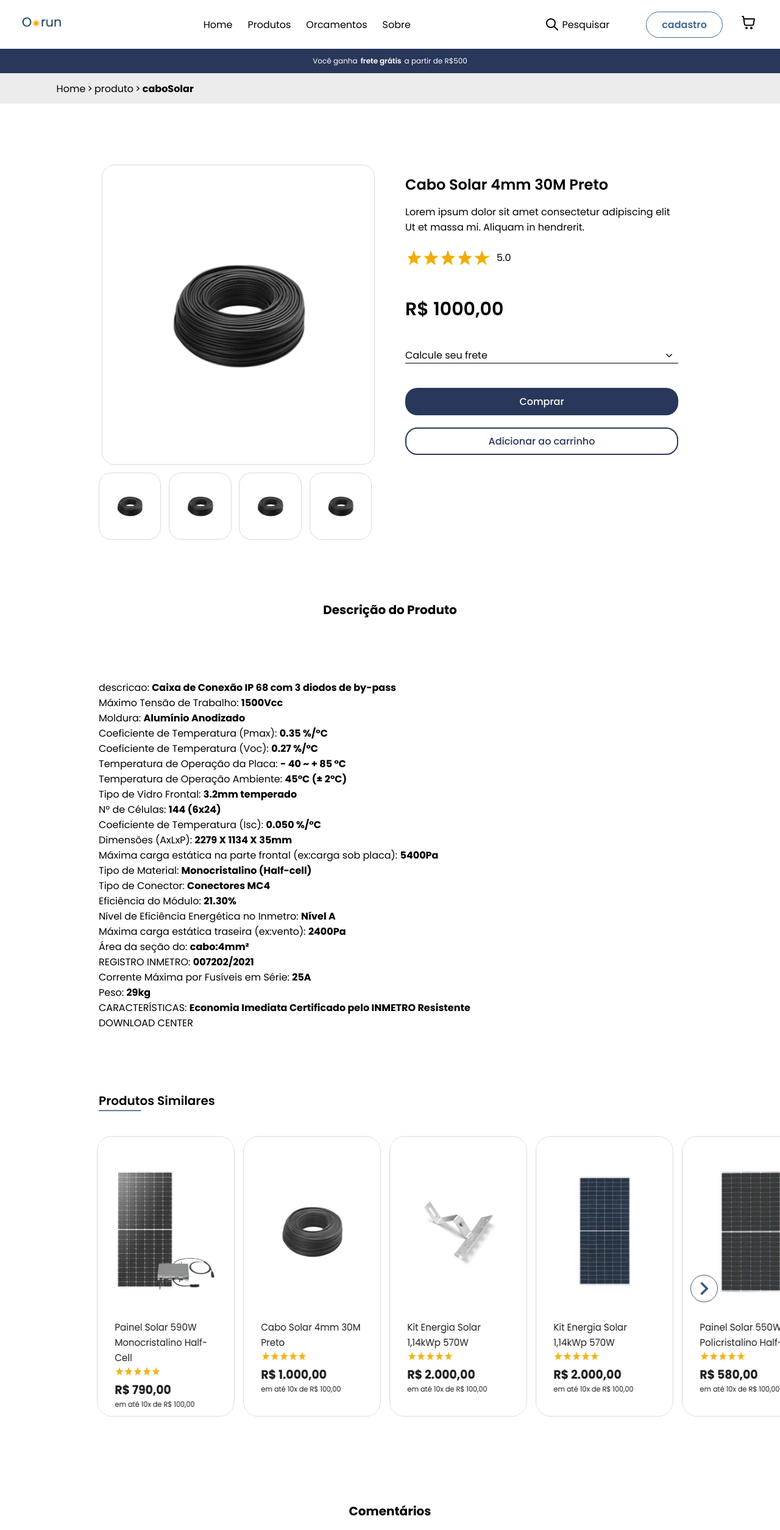
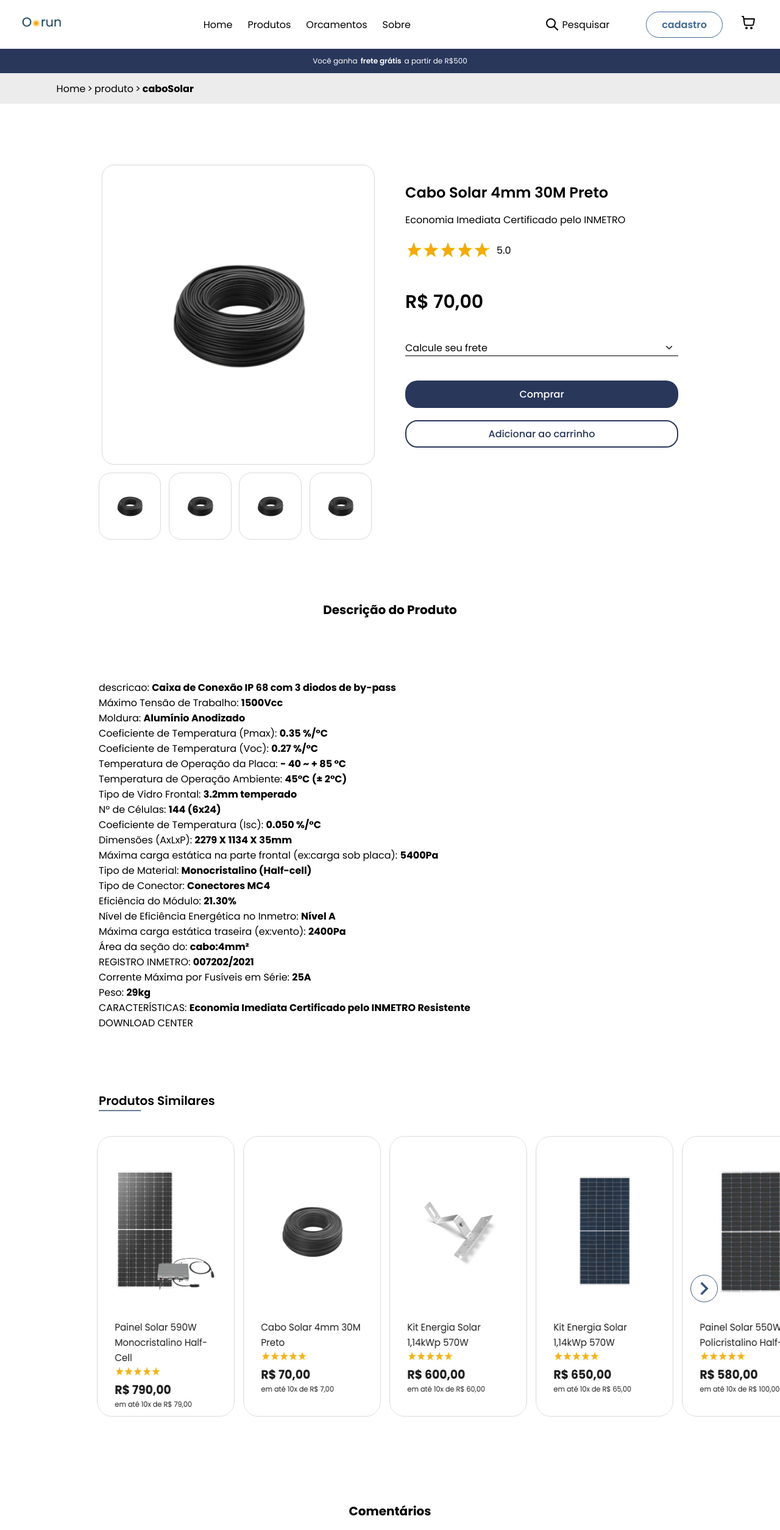
Before and after one commit to hackathon-equipe/HackathonFrontEnd, a Vue app: page /produto/caboSolar in a window 1280 px wide. Shown: the top 2509 px of the page at 61% size. Built offline with nearby package versions, Linux system fonts and the light colour scheme.

Commit message:
FIX: arrumando erros #52

```diff
--- a/src/components/footer/Navegação/LinksFooter.vue
+++ b/src/components/footer/Navegação/LinksFooter.vue
@@ -5,7 +5,7 @@
    <div class="links-navegacao">
      <span>Páginas</span>
      <RouterLink to="/">Home</RouterLink>
-     <RouterLink to="/produtos">Produtos</RouterLink>
+     <RouterLink to="/produtos/all">Produtos</RouterLink>
      <RouterLink to="/orcamentos">Orçamento</RouterLink>
      <RouterLink to="/sobre">Sobre</RouterLink>
    </div>
--- a/src/components/produtos/PadraoProdutos.vue
+++ b/src/components/produtos/PadraoProdutos.vue
@@ -13,6 +13,7 @@
     <div class="produto" v-for="(text, index) in FiltrosStore.filtro" :key="index">
       <SlideComponent
         :img="text.imageUrl"
+        :imagem="text.imagens"
         :nome="text.nome"
         :preco="text.preco"
         :parcelas="text.parcelas"
--- a/src/components/produtos/informacoes/InformacoesProduto.vue
+++ b/src/components/produtos/informacoes/InformacoesProduto.vue
@@ -32,8 +32,7 @@
     <div class="informacoes">
       <span class="nome">{{ nome }}</span>
       <span class="descricao"
-        >Lorem ipsum dolor sit amet consectetur adipiscing elit Ut et massa mi. Aliquam in
-        hendrerit.</span
+        >Economia Imediata Certificado pelo INMETRO</span
       >
       <div class="estrelas"><img class="oii" src="@/assets/images/estrelas.png" /><span>5.0</span></div>
       <span class="preco">R$ {{ preco.toFixed(2).replace('.',',') }}</span>
--- a/src/stores/produtosStore.js
+++ b/src/stores/produtosStore.js
@@ -6,11 +6,12 @@
     {
       nome: 'Painel Solar 590W Monocristalino Half-Cell',
       imageUrl: 'placa',
+      imagens: ['placa1','placa2','placa3'],
       preco: 790.0,
       material: ['Silício Monocristalino'],
       potencia: 590,
       marca: 'elgin',
-      parcelas: 'em até 10x de R$ 100,00',
+      parcelas: 'em até 10x de R$ 79,00',
       qntdVendas: 1,
       VerMais: {
         'descricao': 'Caixa de Conexão IP 68 com 3 diodos de by-pass',
@@ -42,8 +43,8 @@
     {
       nome: 'Cabo Solar 4mm 30M Preto',
       imageUrl: 'caboSolar',
-      preco: 1000.0,
-      parcelas: 'em até 10x de R$ 100,00',
+      preco: 70.0,
+      parcelas: 'em até 10x de R$ 7,00',
       material: ['Células de Silício Amorfo'],
       potencia: 400,
       marca: 'weg',
@@ -78,8 +79,8 @@
     {
       nome: 'Kit Energia Solar 1,14kWp 570W',
       imageUrl: 'estruturaSolar',
-      preco: 2000.0,
-      parcelas: 'em até 10x de R$ 100,00',
+      preco: 600.0,
+      parcelas: 'em até 10x de R$ 60,00',
       material: ['alumínio'],
       potencia: 500,
       marca: 'weg',
@@ -115,8 +116,8 @@
     {
       nome: 'Kit Energia Solar 1,14kWp 570W',
       imageUrl: 'placa3',
-      preco: 2000.0,
-      parcelas: 'em até 10x de R$ 100,00',
+      preco: 650.0,
+      parcelas: 'em até 10x de R$ 65,00',
       material: ['alumínio'],
       potencia: 400,
       marca: 'elgin',
--- a/src/views/HomeView.vue
+++ b/src/views/HomeView.vue
@@ -55,7 +55,7 @@
           </div>
         </div>
         <div class="home-buttons">
-          <router-link class="button" to="/produtos">Compre sua placa <LeftArrowIcon /></router-link>
+          <router-link class="button" to="/produtos/placas-solares">Compre sua placa <LeftArrowIcon /></router-link>
           <router-link class="button" to="/orcamentos">Faca um orcamento <LeftArrowIcon /></router-link>
         </div>
       </div>
--- a/src/views/SobreView.vue
+++ b/src/views/SobreView.vue
@@ -10,9 +10,9 @@
         <sobrenosImgComp/>
         <div class="bunner-info">
             <h2>Quem somos?</h2>
-            <p>Lorem ipsum dolor sit, amet consectetur adipisicing elit. Voluptate inventore earum optio quam, sunt eius quod tempora! Quia nemo fugiat officiis, exercitationem aliquid laboriosam eligendi ratione possimus, consectetur architecto aperiam?</p>
+            <p>Nosso projeto do Hackathon é um site de vendas de equipamentos voltados a energia solar.  Ele apresenta um sistema para o comprador e um sistema de administração para o vendedor que são identificados através do e-mail do usuário logado. Nossa loja também oferece uma simulação de um orçamento do quanto de economia a energia solar pode gerar.</p>
             <h2>Quais nossos objetivos?</h2>
-            <p>Lorem ipsum dolor sit amet consectetur adipisicing elit. Autem excepturi eaque aperiam nobis dolor quisquam sunt repudiandae culpa non accusantium ullam earum maxime, recusandae eveniet. A pariatur rem quasi fugiat?</p>
+            <p>A palavra "Oorun" significa "sol" ou "luz maior" na língua iorubá. Passamos muito tempo discutindo qual seria o nome de nossa loja e concluímos que Oorun além de ser um nome forte conseguiria passar todo a imagem da loja apenas com seu significado. </p>
         </div>
     </div>
     <div class="contact">
```
